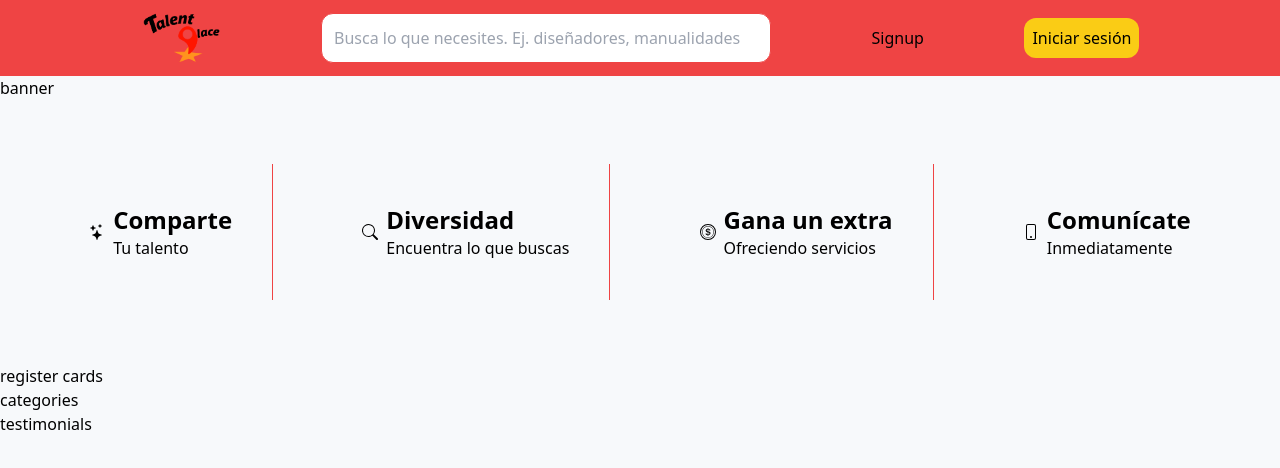
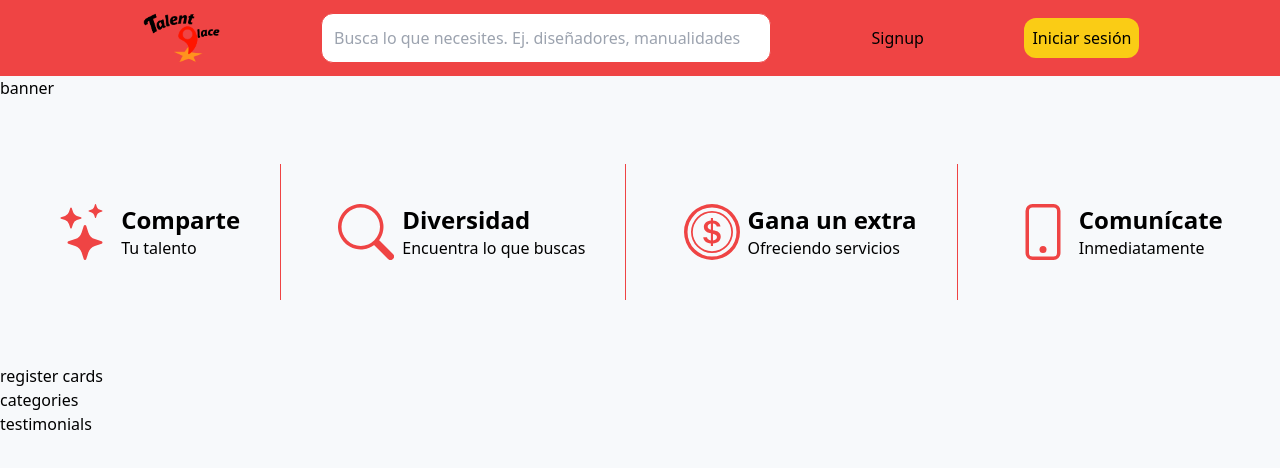
Before and after one commit to Andresssg/FrontendTalentPlace, a React (Vite) app: page /home in a window 1280 px wide. Shown: the top 468 px of the page. Built offline with nearby package versions, Linux system fonts and the light colour scheme.

Commit message:
Fix icons size

```diff
--- a/src/icons/Coins.jsx
+++ b/src/icons/Coins.jsx
@@ -1,6 +1,6 @@
 function Coins ({ color }) {
   return (
-    <svg className={`w-14 h-14 ${color}`} xmlns='http://www.w3.org/2000/svg' width='16' height='16' fill='currentColor' class='bi bi-coin' viewBox='0 0 16 16'>
+    <svg className={`w-14 h-14 ${color}`} xmlns='http://www.w3.org/2000/svg' fill='currentColor' viewBox='0 0 16 16'>
       <path d='M5.5 9.511c.076.954.83 1.697 2.182 1.785V12h.6v-.709c1.4-.098 2.218-.846 2.218-1.932 0-.987-.626-1.496-1.745-1.76l-.473-.112V5.57c.6.068.982.396 1.074.85h1.052c-.076-.919-.864-1.638-2.126-1.716V4h-.6v.719c-1.195.117-2.01.836-2.01 1.853 0 .9.606 1.472 1.613 1.707l.397.098v2.034c-.615-.093-1.022-.43-1.114-.9H5.5zm2.177-2.166c-.59-.137-.91-.416-.91-.836 0-.47.345-.822.915-.925v1.76h-.005zm.692 1.193c.717.166 1.048.435 1.048.91 0 .542-.412.914-1.135.982V8.518l.087.02z' />
       <path d='M8 15A7 7 0 1 1 8 1a7 7 0 0 1 0 14zm0 1A8 8 0 1 0 8 0a8 8 0 0 0 0 16z' />
       <path d='M8 13.5a5.5 5.5 0 1 1 0-11 5.5 5.5 0 0 1 0 11zm0 .5A6 6 0 1 0 8 2a6 6 0 0 0 0 12z' />
--- a/src/icons/Phone.jsx
+++ b/src/icons/Phone.jsx
@@ -1,6 +1,6 @@
 function Phone ({ color }) {
   return (
-    <svg className={`w-14 h-14 ${color}`} xmlns='http://www.w3.org/2000/svg' width='16' height='16' fill='currentColor' class='bi bi-phone' viewBox='0 0 16 16'>
+    <svg className={`w-14 h-14 ${color}`} xmlns='http://www.w3.org/2000/svg' fill='currentColor' viewBox='0 0 16 16'>
       <path d='M11 1a1 1 0 0 1 1 1v12a1 1 0 0 1-1 1H5a1 1 0 0 1-1-1V2a1 1 0 0 1 1-1h6zM5 0a2 2 0 0 0-2 2v12a2 2 0 0 0 2 2h6a2 2 0 0 0 2-2V2a2 2 0 0 0-2-2H5z' />
       <path d='M8 14a1 1 0 1 0 0-2 1 1 0 0 0 0 2z' />
     </svg>
--- a/src/icons/SearchIcon.jsx
+++ b/src/icons/SearchIcon.jsx
@@ -1,6 +1,6 @@
 function SearchIcon ({ color }) {
   return (
-    <svg className={`w-14 h-14 ${color}`} xmlns='http://www.w3.org/2000/svg' width='16' height='16' fill='currentColor' class='bi bi-search' viewBox='0 0 16 16'>
+    <svg className={`w-14 h-14 ${color}`} xmlns='http://www.w3.org/2000/svg' fill='currentColor' viewBox='0 0 16 16'>
       <path d='M11.742 10.344a6.5 6.5 0 1 0-1.397 1.398h-.001c.03.04.062.078.098.115l3.85 3.85a1 1 0 0 0 1.415-1.414l-3.85-3.85a1.007 1.007 0 0 0-.115-.1zM12 6.5a5.5 5.5 0 1 1-11 0 5.5 5.5 0 0 1 11 0z' />
     </svg>
   )
--- a/src/icons/Stars.jsx
+++ b/src/icons/Stars.jsx
@@ -1,6 +1,6 @@
 function Stars ({ color }) {
   return (
-    <svg className={`w-14 h-14 ${color}`} xmlns='http://www.w3.org/2000/svg' width='16' height='16' fill='currentColor' class='bi bi-stars' viewBox='0 0 16 16'>
+    <svg className={`w-14 h-14 ${color}`} xmlns='http://www.w3.org/2000/svg' fill='currentColor' viewBox='0 0 16 16'>
       <path d='M7.657 6.247c.11-.33.576-.33.686 0l.645 1.937a2.89 2.89 0 0 0 1.829 1.828l1.936.645c.33.11.33.576 0 .686l-1.937.645a2.89 2.89 0 0 0-1.828 1.829l-.645 1.936a.361.361 0 0 1-.686 0l-.645-1.937a2.89 2.89 0 0 0-1.828-1.828l-1.937-.645a.361.361 0 0 1 0-.686l1.937-.645a2.89 2.89 0 0 0 1.828-1.828l.645-1.937zM3.794 1.148a.217.217 0 0 1 .412 0l.387 1.162c.173.518.579.924 1.097 1.097l1.162.387a.217.217 0 0 1 0 .412l-1.162.387A1.734 1.734 0 0 0 4.593 5.69l-.387 1.162a.217.217 0 0 1-.412 0L3.407 5.69A1.734 1.734 0 0 0 2.31 4.593l-1.162-.387a.217.217 0 0 1 0-.412l1.162-.387A1.734 1.734 0 0 0 3.407 2.31l.387-1.162zM10.863.099a.145.145 0 0 1 .274 0l.258.774c.115.346.386.617.732.732l.774.258a.145.145 0 0 1 0 .274l-.774.258a1.156 1.156 0 0 0-.732.732l-.258.774a.145.145 0 0 1-.274 0l-.258-.774a1.156 1.156 0 0 0-.732-.732L9.1 2.137a.145.145 0 0 1 0-.274l.774-.258c.346-.115.617-.386.732-.732L10.863.1z' />
     </svg>
   )
```
